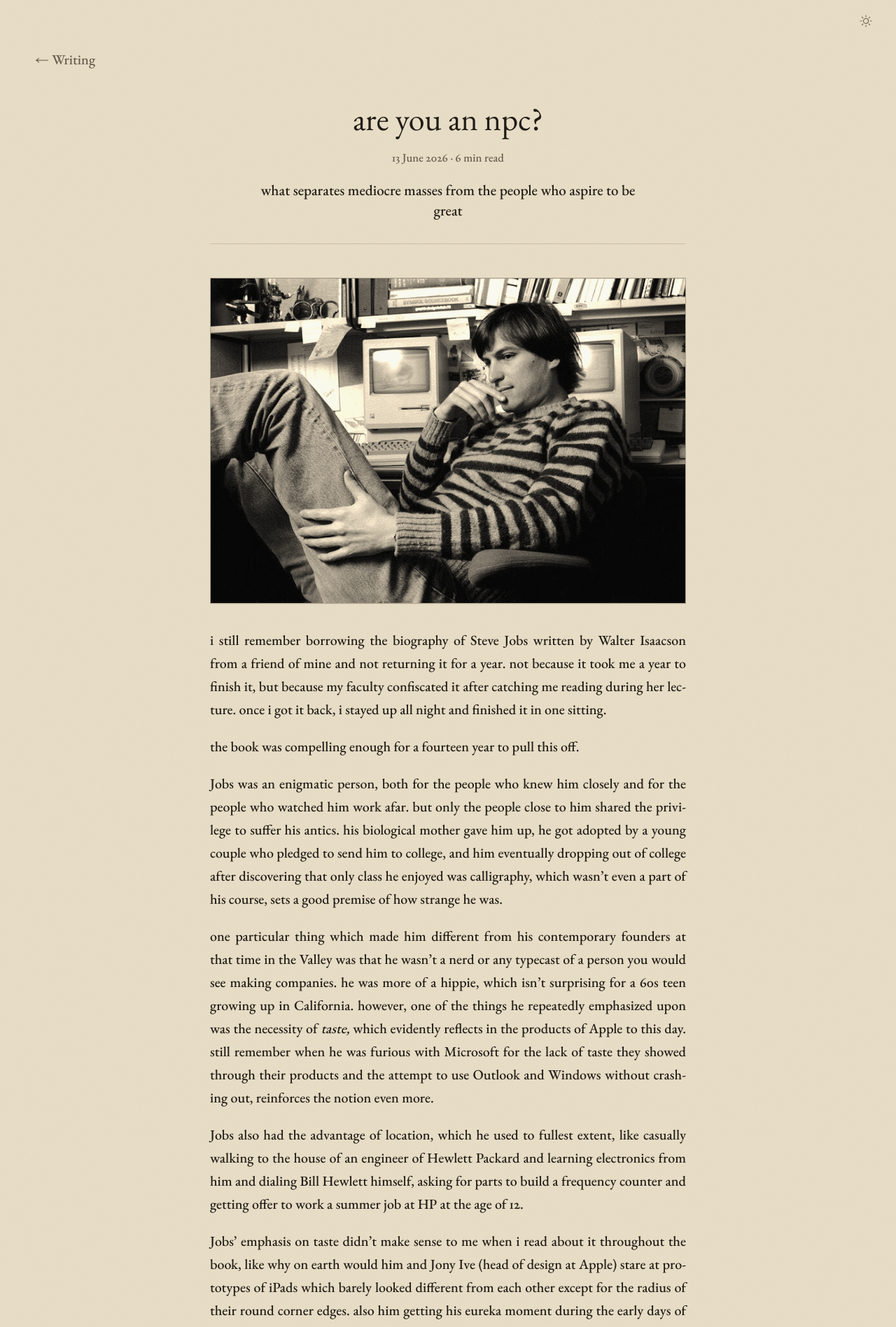
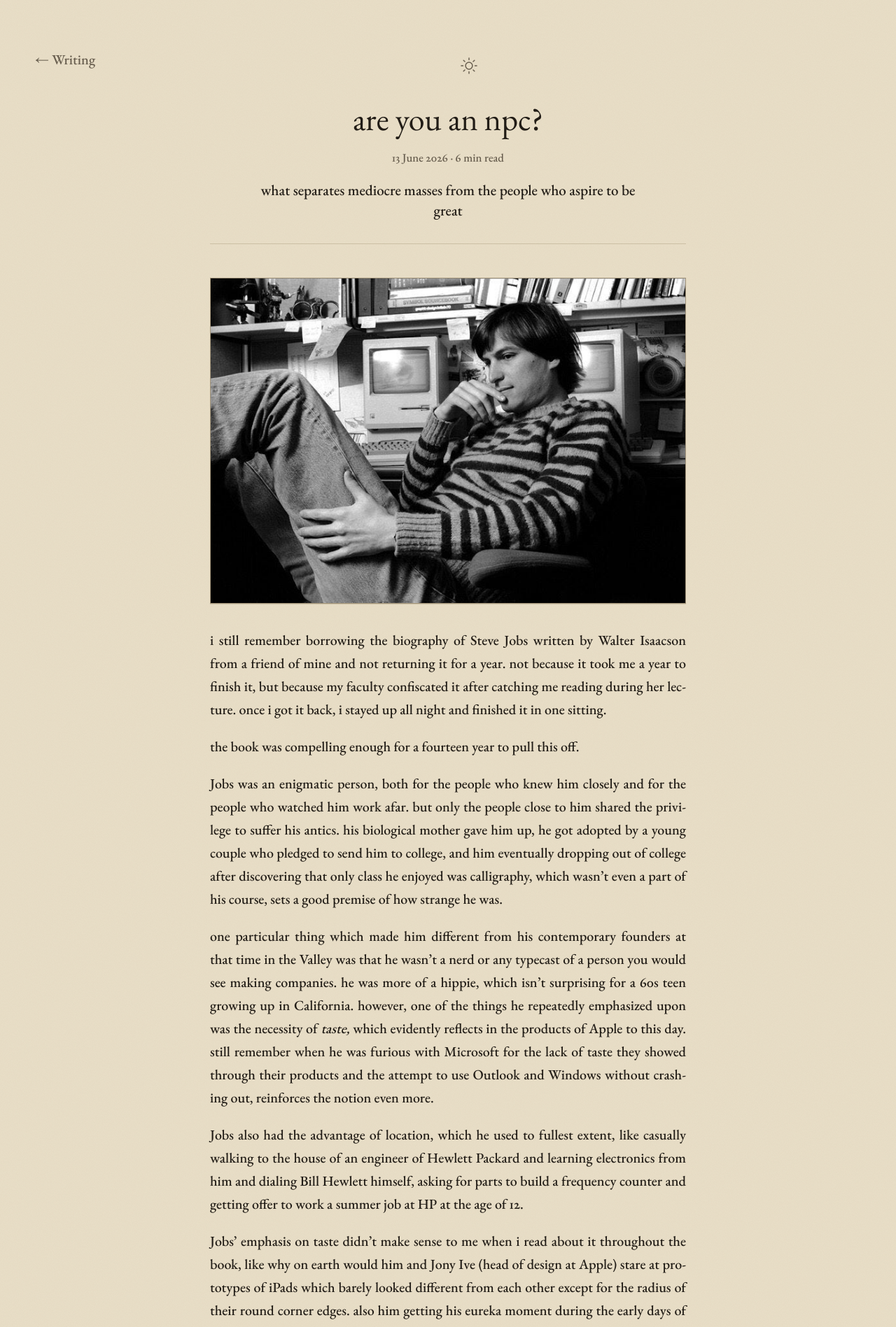
Before and after one commit to utsav1033/utsav1033.github.io, a Jekyll site: the page built from _posts/2026-06-13-are-you-an-npc.md, in a window 1280 px wide. Shown: the top 1897 px of the page at 70% size. Built offline with Jekyll 4.4.1, drawn with Linux system fonts in a browser that asks for light colours; some web fonts are replaced.

Commit message:
Original photos, bigger theme switch on the name's line, a bee for Work
Co-Authored-By: Claude Opus 5.5 <noreply@anthropic.com>
Claude-Session: https://claude.ai/code/session_015cVeRoevk6qm372wxHdwQR

```diff
--- a/assets/css/site.css
+++ b/assets/css/site.css
@@ -24,10 +24,10 @@ p{margin:0 0 .7em}
 strong{font-weight:700}
 
 /* ---------- light / dark switch, top left ---------- */
-.theme-toggle{position:absolute;top:1.1em;right:calc(2.5em - 5px);width:30px;height:30px;padding:5px;border:0;background:none;color:var(--muted);cursor:pointer;border-radius:50%}
+.theme-toggle{font:inherit;position:absolute;top:calc(3.5em + 4px);left:calc(2.5em + var(--text) - 40px);width:40px;height:40px;padding:6px;border:0;background:none;color:var(--muted);cursor:pointer;border-radius:50%}
 .theme-toggle:hover{color:var(--red)}
 .theme-toggle:focus-visible{outline:1px solid var(--red);outline-offset:2px}
-.theme-toggle svg{width:20px;height:20px;fill:none;stroke:currentColor;stroke-width:1.3;stroke-linecap:round;stroke-linejoin:round;display:block}
+.theme-toggle svg{width:28px;height:28px;fill:none;stroke:currentColor;stroke-width:1.25;stroke-linecap:round;stroke-linejoin:round;display:block}
 .theme-toggle .moon{display:none}
 :root[data-theme="dark"] .theme-toggle .sun{display:none} :root[data-theme="dark"] .theme-toggle .moon{display:block}
 @media (prefers-color-scheme:dark){:root:not([data-theme="light"]) .theme-toggle .sun{display:none}:root:not([data-theme="light"]) .theme-toggle .moon{display:block}}
@@ -184,8 +184,7 @@ footer p{margin:.2em 0}
 .post-body code{font-family:ui-monospace,"SF Mono",Menlo,monospace;font-size:.82em;background:var(--card);border:1px solid var(--rule);border-radius:3px;padding:.05em .3em}
 .post-body pre{background:var(--card);border:1px solid var(--hair);padding:1em 1.1em;overflow-x:auto;font-size:15px;line-height:1.5;margin:1.2em 0}
 .post-body pre code{background:none;border:0;padding:0;font-size:inherit}
-.post-body img{max-width:100%;height:auto;display:block;margin:1.8em auto;border:1px solid var(--hair);box-shadow:0 1px 0 var(--rule);
-  filter:grayscale(1) sepia(.5) contrast(.95)}
+.post-body img{max-width:100%;height:auto;display:block;margin:1.8em auto;border:1px solid var(--hair);box-shadow:0 1px 0 var(--rule)}
 
 .post-body figure{margin:1.6em 0}
 .post-body .footnotes{margin-top:2.6em;padding-top:1em;border-top:1px solid var(--rule);font-size:16.5px;color:var(--muted)}
@@ -207,7 +206,7 @@ footer p{margin:.2em 0}
 @media (max-width:560px){
   body{font-size:18.5px}
   .page{padding:2.6em 1.2em 3em}
-  .theme-toggle{top:.6em;right:calc(1.2em - 5px)}
+  .theme-toggle{top:calc(2.6em - 2px);left:auto;right:1.2em}
   .name{font-size:38px}
   .list .head{flex-direction:column;gap:0}
   .post-head h1{font-size:33px}
--- a/index.html
+++ b/index.html
@@ -5,7 +5,7 @@ layout: default
 {% include ornament.html %}
 
 <section>
-{% include section-title.html id="work" title="Work" icon="hourglass" %}
+{% include section-title.html id="work" title="Work" icon="bee" %}
 {% for e in site.data.work %}{% include entry.html entry=e %}{% endfor %}
 </section>
 
```
Also changed, not shown: _includes/icons/bee.svg (added), _includes/icons/hourglass.svg (deleted).
